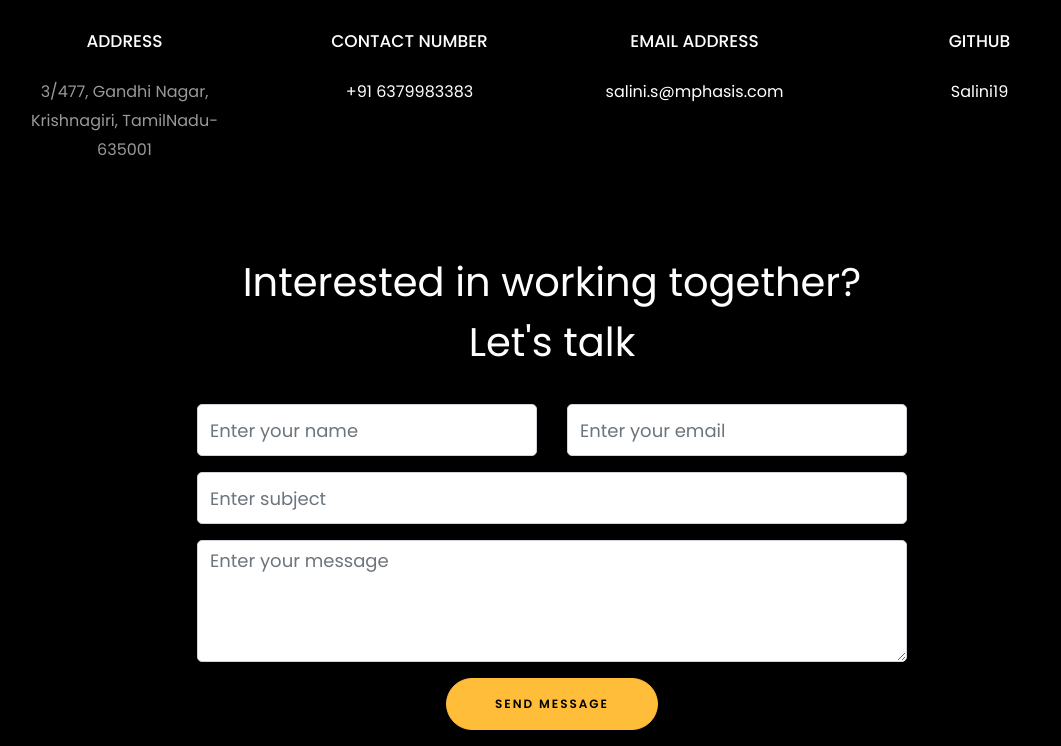
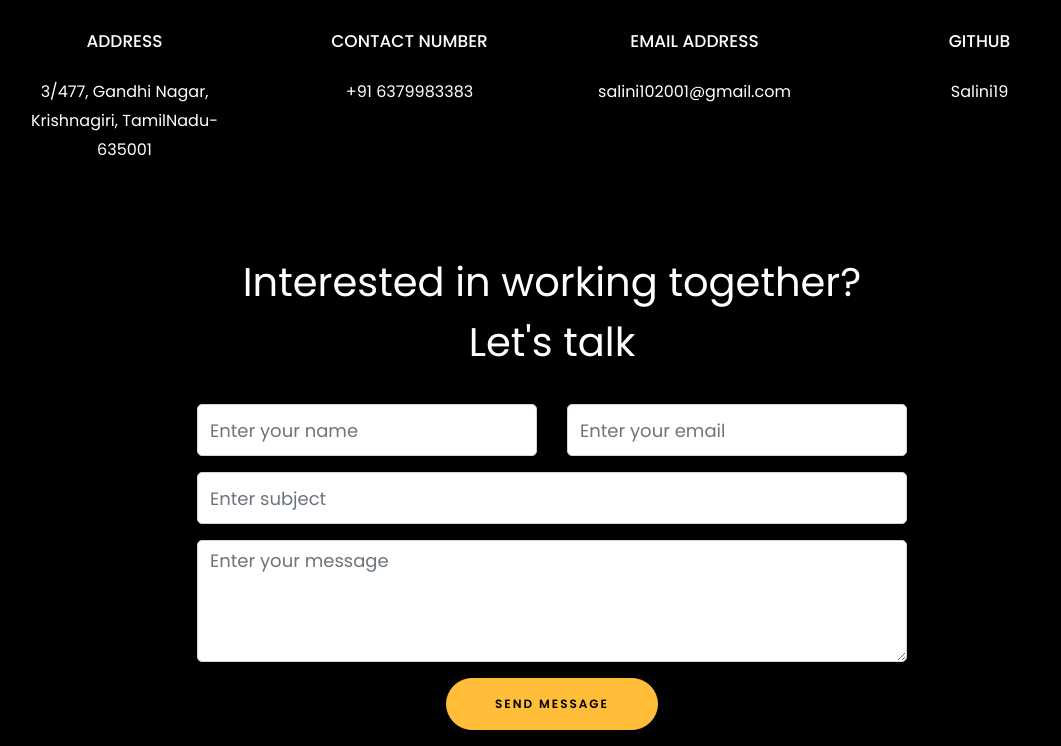
Before and after one commit to Salini19/Salini19.github.io, a plain HTML site: page index.html in a window 1280 px wide. Shown: the part 3617-4363 px from the top of the page, without its empty margins (88-1149 px from the left). Drawn offline with Linux system fonts and the light colour scheme; files whose address does not match are found by name.

Commit message:
last commit

```diff
--- a/index.html
+++ b/index.html
@@ -70,6 +70,7 @@
 						<div class="col-md-5" style="float:right">
 							<img class="" src="images/s_1.jpeg">
 						</div>
+
 
 					</div>
 				  </div>
@@ -264,7 +265,7 @@
           			<span class="icon-map-signs"></span>
           		</div>
           		<h3 class="mb-4">Address</h3>
-	            <p>3/477, Gandhi Nagar, Krishnagiri, TamilNadu-635001</p>
+	            <p><a>3/477, Gandhi Nagar, Krishnagiri, TamilNadu-635001</a></p>
 	          </div>
           </div>
           <div class="col-md-6 col-lg-3 d-flex ftco-animate">
@@ -282,7 +283,7 @@
           			<span class="icon-paper-plane"></span>
           		</div>
           		<h3 class="mb-4">Email Address</h3>
-	            <p><a href="mailto:info@yoursite.com">salini.s@mphasis.com</a></p>
+	            <p><a href="mailto:info@yoursite.com">salini102001@gmail.com</a></p>
 	          </div>
           </div>
           <div class="col-md-6 col-lg-3 d-flex ftco-animate">
```
Also changed, not shown: images/s_3.jfif (added), 1 other file.
